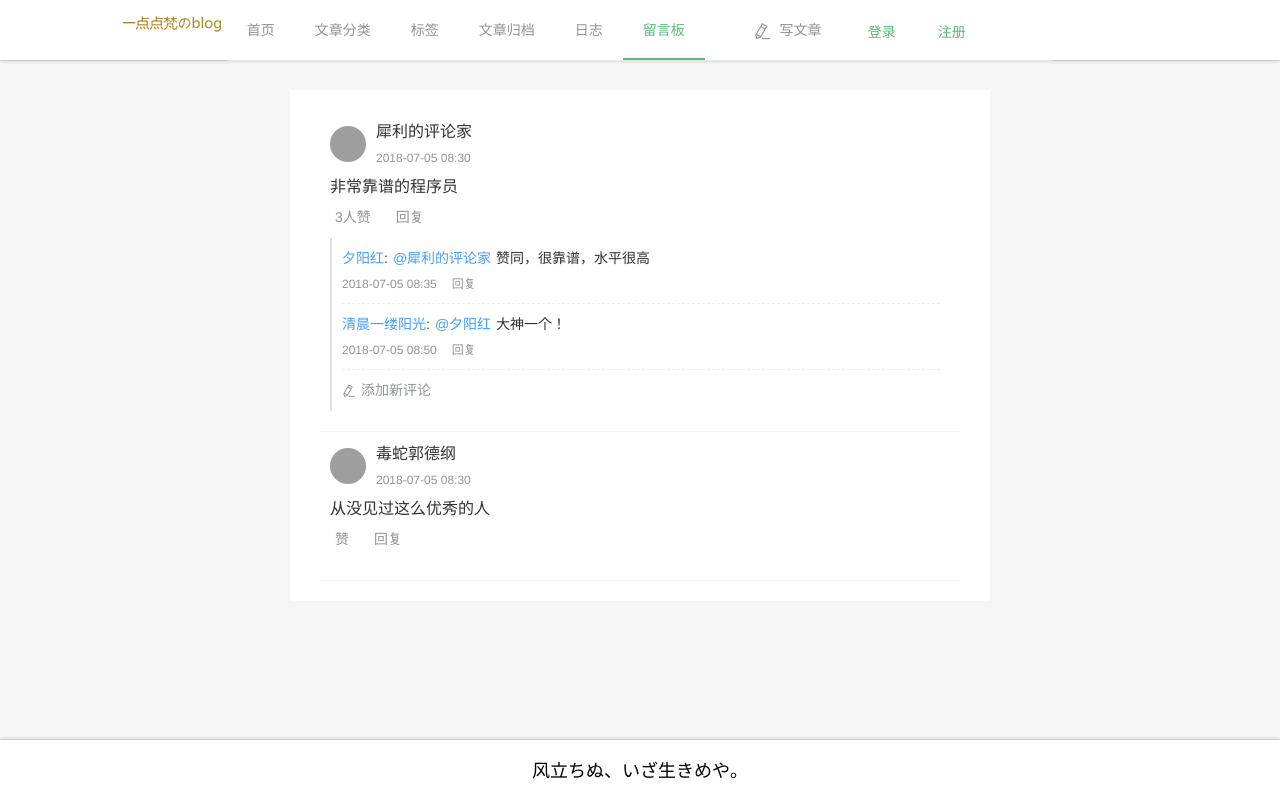
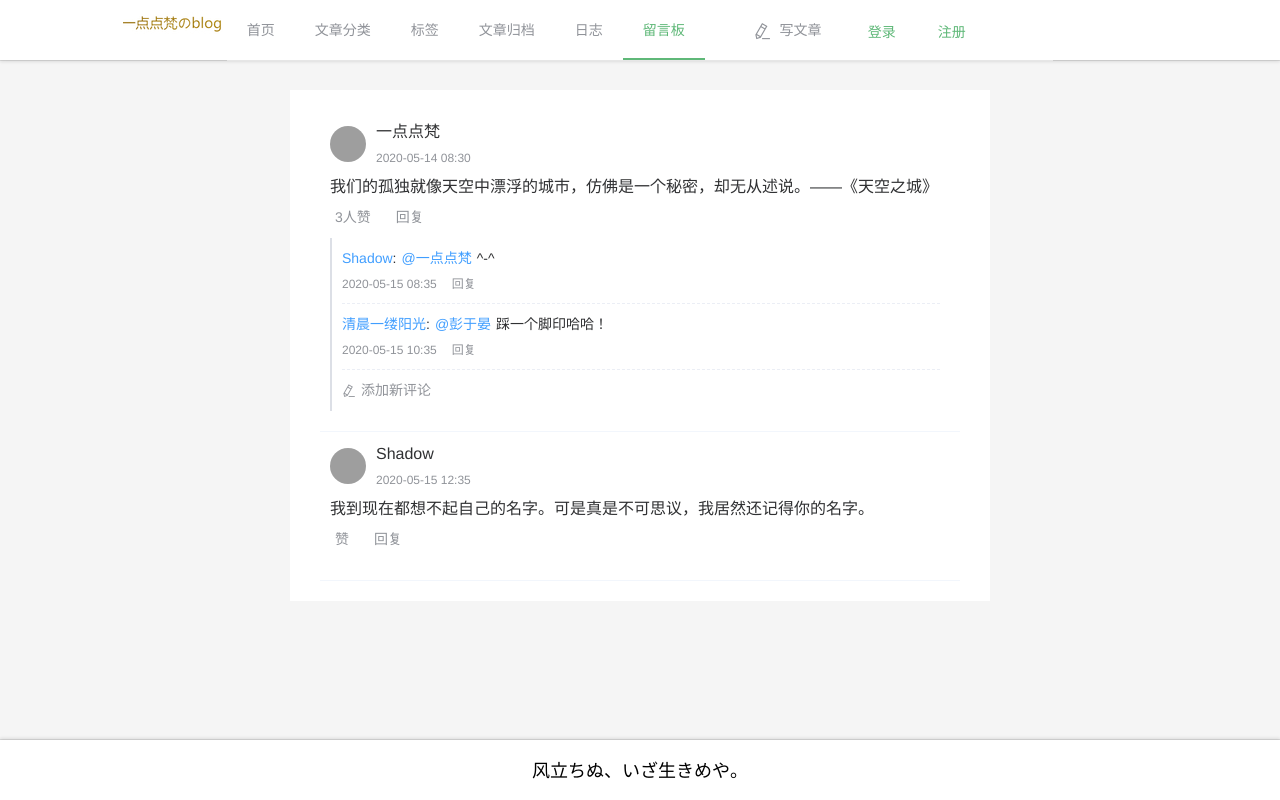
Before and after one commit to LW0510/jblog-web, a Vue app: page /#/feedback in a window 1280 px wide. Built offline with nearby package versions, Linux system fonts and the light colour scheme; grey boxes are pictures that could not be loaded.

Commit message:
个人中心已完成.

```diff
--- a/src/api/user.js
+++ b/src/api/user.js
@@ -20,7 +20,7 @@ export function retrievePassword(form) {
       headers: {
           'Content-Type': 'application/x-www-form-urlencoded'
       },
-      url: `/system/user/retrievePassword`,
+      url: `/user/retrievePassword`,
       method: 'post',
       data: Qs.stringify(form)
     })
@@ -53,7 +53,28 @@ export function avatarUpload(data){
   //获取当前登陆用户
   export function getCurrUser(){
     return request({
-      url: `/system/user/currUser`,
+      url: `/user/currUser`,
       method: 'get'
     })
   }
+
+  // 修改用户
+export function updateUser(data) {
+  return request({
+    url: '/user/updateUser',
+    method: 'post',
+    data: data
+  })
+}
+
+
+// 获取用户详细信息
+export function getInfo(userId) {
+  return request({
+    url: '/user/info',
+    method: 'get',
+    params: {
+      userId
+    }
+  })
+}
--- a/src/views/mockdata.js
+++ b/src/views/mockdata.js
@@ -5,49 +5,49 @@ const comment = {
     data: [
       {
         id: 'comment0001', //主键id
-        date: '2018-07-05 08:30',  //评论时间
+        date: '2020-05-14 08:30',  //评论时间
         ownerId: 'talents100020', //文章的id
         fromId: 'errhefe232213',  //评论者id
-        fromName: '犀利的评论家',   //评论者昵称
-        fromAvatar: 'http://ww4.sinaimg.cn/bmiddle/006DLFVFgy1ft0j2pddjuj30v90uvagf.jpg', //评论者头像
+        fromName: '一点点梵',   //评论者昵称
+        fromAvatar: 'http://localhost:8080/profile/avatar/girl.png', //评论者头像
         likeNum: 3, //点赞人数
-        content: '非常靠谱的程序员',  //评论内容
+        content: '我们的孤独就像天空中漂浮的城市，仿佛是一个秘密，却无从述说。——《天空之城》',  //评论内容
         reply: [  //回复，或子评论
           {
             id: '34523244545',  //主键id
             commentId: 'comment0001',  //父评论id，即父亲的id
             fromId: 'observer223432',  //评论者id
-            fromName: '夕阳红',  //评论者昵称
-            fromAvatar: 'https://wx4.sinaimg.cn/mw690/69e273f8gy1ft1541dmb7j215o0qv7wh.jpg', //评论者头像
+            fromName: 'Shadow',  //评论者昵称
+            fromAvatar: 'http://localhost:8080/profile/avatar/boy.png', //评论者头像
             toId: 'errhefe232213',  //被评论者id
-            toName: '犀利的评论家',  //被评论者昵称
-            toAvatar: 'http://ww4.sinaimg.cn/bmiddle/006DLFVFgy1ft0j2pddjuj30v90uvagf.jpg',  //被评论者头像
-            content: '赞同，很靠谱，水平很高',  //评论内容
-            date: '2018-07-05 08:35'   //评论时间
+            toName: '一点点梵',  //被评论者昵称
+            toAvatar: 'http://localhost:8080/profile/avatar/girl.png',  //被评论者头像
+            content: '^-^',  //评论内容
+            date: '2020-05-15 08:35'   //评论时间
           },
           {
             id: '34523244545',
             commentId: 'comment0001',
             fromId: 'observer567422',
             fromName: '清晨一缕阳光',
-            fromAvatar: 'http://imgsrc.baidu.com/imgad/pic/item/c2fdfc039245d688fcba1b80aec27d1ed21b245d.jpg',
+            fromAvatar: 'http://localhost:8080/profile/avatar/avatar.png',
             toId: 'observer223432',
-            toName: '夕阳红',
-            toAvatar: 'https://wx4.sinaimg.cn/mw690/69e273f8gy1ft1541dmb7j215o0qv7wh.jpg',
-            content: '大神一个！',
-            date: '2018-07-05 08:50'
+            toName: '彭于晏',
+            toAvatar: 'http://localhost:8080/profile/avatar/girl.png',
+            content: '踩一个脚印哈哈！',
+            date: '2020-05-15 10:35'
           }
         ]
       },
       {
         id: 'comment0002',
-        date: '2018-07-05 08:30',
+        date: '2020-05-15 12:35',
         ownerId: 'talents100020',
         fromId: 'errhefe232213',
-        fromName: '毒蛇郭德纲',
-        fromAvatar: 'http://ww1.sinaimg.cn/bmiddle/006DLFVFgy1ft0j2q2p8pj30v90uzmzz.jpg',
+        fromName: 'Shadow',
+        fromAvatar: 'http://localhost:8080/profile/avatar/boy.png',
         likeNum: 0,
-        content: '从没见过这么优秀的人',
+        content: '我到现在都想不起自己的名字。可是真是不可思议，我居然还记得你的名字。',
         reply: []
       }
     ]
--- a/src/views/user/Profile.vue
+++ b/src/views/user/Profile.vue
@@ -46,17 +46,17 @@
                     :show-file-list="false"
                     :on-success="handleAvatarSuccess"
                     :on-remove="handleRemove"
-                :before-upload="beforeAvatarUpload">
-                <img v-if="user.avatar" :src="user.avatar" class="avatar">
+                    :before-upload="beforeAvatarUpload"
+                  >
+                    <img v-if="user.avatar" :src="user.avatar" class="avatar" />
                     <!-- <span v-if="imageUrl" class="el-upload-action" @click.stop="handleRemove()">
                     <i class="el-icon-delete"></i>
-                </span> -->
-                <i  v-else class="el-icon-upload2 avatar-uploader-icon" stop></i>
+                    </span>-->
+                    <i v-else class="el-icon-upload2 avatar-uploader-icon" stop></i>
                   </el-upload>
                 </el-form-item>
               </el-col>
             </el-row>
-
 
             <el-form-item label="昵称" prop="nickName">
               <el-input v-model="userForm.nickName"></el-input>
@@ -69,28 +69,16 @@
             </el-form-item>
 
             <el-form-item>
-              <el-row type="flex" justify="center">
-                <el-col :push="6">
               <el-button
                 :loading="updateInfoLoading"
                 size="medium"
                 type="primary"
-                    style="width:40%;"
-                    @click.native.prevent="handleUpdateInfo"
+                style="width:20%;"
+                @click.native.prevent="handleUpdateInfo('userForm')"
               >
                 <span v-if="!updateInfoLoading">提交</span>
                 <span v-else>更 新 中...</span>
               </el-button>
-                </el-col>
-                <el-col>
-                  <el-button
-                    size="medium"
-                    type="primary"
-                    style="width:40%;"
-                    @click.native.prevent="resetInfo"
-                  >重置</el-button>
-                </el-col>
-              </el-row>
             </el-form-item>
           </el-form>
         </el-tab-pane>
@@ -125,7 +113,12 @@
   </div>
 </template>
 <script>
-import { getCurrUser, updateUserPwd,avatarUpload } from "@/api/user";
+import {
+  updateUserPwd,
+  avatarUpload,
+  updateUser,
+  getInfo
+} from "@/api/user";
 import { getDicts } from "@/api/dict/data";
 export default {
   data() {
@@ -146,7 +139,7 @@ export default {
       updatePwdLoading: false,
 
       //头像上传url
-      uploadUrl: 'http://localhost:8080/avatar/upload',
+      uploadUrl: "http://localhost:8080/avatar/upload",
 
       //用户表单
       userForm: {
@@ -154,7 +147,7 @@ export default {
         nickName: "",
         email: "",
         phonenumber: "",
-        sex: undefined,
+        sex: "",
         avatar: ""
       },
 
@@ -171,10 +164,16 @@ export default {
       sexOptions: [],
 
       userRules: {
-        username: [
+        userName: [
           { required: true, message: "请输入用户名", trigger: "blur" },
           { max: 10, message: "不能大于10个字符", trigger: "blur" }
-        ]
+        ],
+        nickName: [
+          { required: true, message: "请输入昵称", trigger: "blur" },
+          { max: 10, message: "不能大于10个字符", trigger: "blur" }
+        ],
+        email: [{ required: true, message: "请输入邮件", trigger: "blur" }],
+        sex: [{ required: true, message: "请输入性别", trigger: "blur" }]
       },
       pwdRules: {
         oldPassword: [
@@ -208,10 +207,29 @@ export default {
   methods: {
     // tab页点击
     handleClick(tab, event) {
-      console.log(tab, event);
+      if(this.activeName === 'updateInfo'){
+           this.getUserInfo();
+      }
     },
     //更新个人信息
-    handleUpdateInfo() {},
+    handleUpdateInfo(formName) {
+      this.$refs[formName].validate(valid => {
+        if (valid) {
+          let userForm = this.userForm;
+          userForm.userId = this.user.userId;
+          userForm.avatar = undefined;
+          updateUser(userForm).then(response => {
+            this.getUserInfo();
+            this.$message({
+              message: "修改成功",
+              type: "success"
+            });
+          });
+        } else {
+          return false;
+        }
+      });
+    },
     //更新密码
     handleUpdatePwd(formName) {
       this.$refs[formName].validate(valid => {
@@ -229,10 +247,9 @@ export default {
         }
       });
     },
-    getUserInfo() {
-      getCurrUser().then(response => {
-        this.userInfo = response.data.user;
-
+    getUserInfo(){
+      getInfo(this.user.userId).then(response => {
+        this.userInfo = response.data;
         //初始化 userForm数据
         Object.keys(this.userForm).forEach(key => {
           this.userForm[key] = this.userInfo[key];
@@ -249,41 +266,44 @@ export default {
     //头像上传相关
     // 移除图片
     handleRemove() {
-      this.imageUrl = ''
+      this.imageUrl = "";
     },
     // 上传成功回调
     handleAvatarSuccess(res, file) {
       debugger;
-      this.imageUrl = res.data.url
+      this.imageUrl = res.data.url;
     },
 
     //自定义头像上传
-    upLoad(file){
+    upLoad(file) {
       let userId = this.user.userId;
       const formData = new FormData();
-       formData.append('file',file.file);
-      formData.append('userId',userId);
+      formData.append("file", file.file);
+      formData.append("userId", userId);
       avatarUpload(formData).then(response => {
-        this.$store.commit('SET_AVATAR',response.url);
+        this.$store.commit("SET_AVATAR", response.url);
         this.$message({
-          message: '修改成功',
-          type: 'success'
+          message: "修改成功",
+          type: "success"
         });
       });
     },
 
     // 上传前格式和图片大小限制
     beforeAvatarUpload(file) {
-      const type = file.type === 'image/jpeg' || 'image/jpg' || 'image/webp' || 'image/png'
-      const isLt2M = file.size / 1024 / 1024 < 2
+      const type =
+        file.type === "image/jpeg" ||
+        "image/jpg" ||
+        "image/webp" ||
+        "image/png";
+      const isLt2M = file.size / 1024 / 1024 < 2;
       if (!type) {
-        this.$message.error('图片格式不正确!(只能包含jpg，png，webp，JPEG)')
+        this.$message.error("图片格式不正确!(只能包含jpg，png，webp，JPEG)");
       }
       if (!isLt2M) {
-        this.$message.error('上传图片大小不能超过 2MB!')
+        this.$message.error("上传图片大小不能超过 2MB!");
       }
-      return type && isLt2M
-
+      return type && isLt2M;
     }
   },
   created() {
@@ -315,8 +335,8 @@ export default {
 }
 
 /* 头像上传相关 */
-.avatar-uploader{
-  width: 100PX;
+.avatar-uploader {
+  width: 100px;
   height: 100px;
   border-radius: 50%;
   cursor: pointer;
@@ -325,7 +345,7 @@ export default {
   /* background: url('../assets/img/defaultHead.jpg') no-repeat; */
   background-size: 100% 100%;
 }
-.avatar-uploader-icon{
+.avatar-uploader-icon {
   font-size: 0;
   color: #fff;
   width: 100px;
@@ -334,9 +354,9 @@ export default {
   text-align: center;
   cursor: pointer;
 }
-.avatar-uploader-icon{
+.avatar-uploader-icon {
   font-size: 28px;
-  background-color: rgba(0, 0, 0, .3);
+  background-color: rgba(0, 0, 0, 0.3);
 }
 .avatar {
   position: relative;
@@ -355,11 +375,10 @@ export default {
   color: #fff;
   text-align: center;
   line-height: 120px;
-
 }
 .el-upload-action:hover {
   font-size: 20px;
   background-color: #000;
-  background-color: rgba(0, 0, 0, .3)
+  background-color: rgba(0, 0, 0, 0.3);
 }
 </style>
```
Lines whose indentation alone changed are shown as unchanged.
